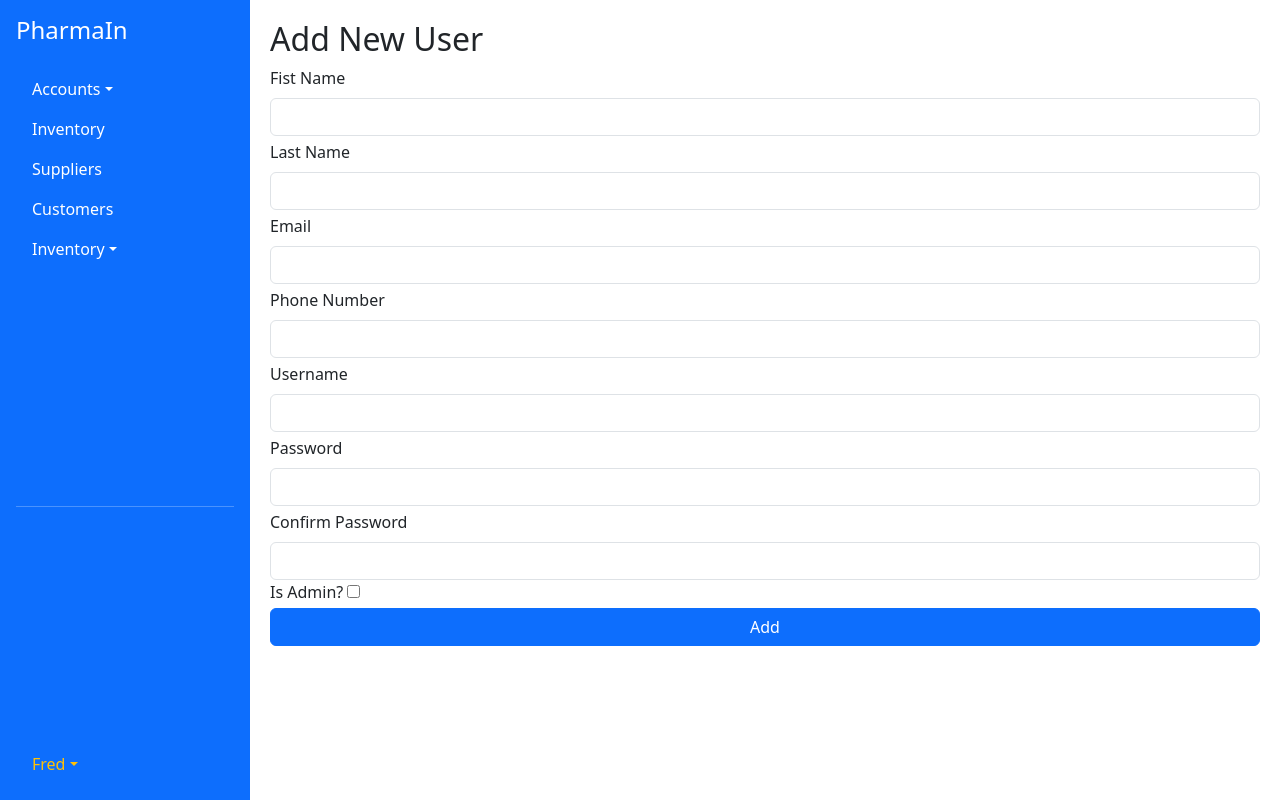
After one commit to Stephen-Awuor/PharmaIn, a Django app: page /new-user/ in a window 1280 px wide. The commit adds this page. Run offline with Django 5.2, Linux system fonts and the light colour scheme; a user stored in the database is signed in; some libraries are stand-ins or nearby versions.

Commit message:
worked on: Admin can noe update user details, a logged in user can view his details

```diff
--- a/accounts/forms.py
+++ b/accounts/forms.py
@@ -4,9 +4,50 @@ from django.contrib.auth.forms import AuthenticationForm
 from .models import User
 
 class CreateUserForm(UserCreationForm):
+    is_staff = forms.BooleanField(required=False, label="Is Admin?")
     class Meta:
         model = User
-        fields = ['first_name', 'last_name', 'email', 'phone_number', 'username', 'password1', 'password2']
+        fields = ['first_name', 'last_name', 'email', 'phone_number', 'username', 'password1', 'password2', 'is_staff']
 
 class EmailLoginForm(AuthenticationForm):
     username = forms.EmailField(label="Email", widget=forms.EmailInput(attrs={'class': 'form-control'}))
+
+class UpdateUserForm(forms.ModelForm):
+    is_staff = forms.BooleanField(required=False, label="Is Admin?")
+    new_password = forms.CharField(
+        required=False,
+        label="New Password",
+        widget=forms.PasswordInput(attrs={'class': 'form-control'}),
+        help_text="Leave blank to keep current password."
+    )
+    confirm_password = forms.CharField(
+        required=False,
+        label="Confirm Password",
+        widget=forms.PasswordInput(attrs={'class': 'form-control'})
+    )
+
+    class Meta:
+        model = User
+        fields = ['first_name', 'last_name', 'email', 'phone_number', 'username', 'is_staff']
+
+    def clean(self):
+        cleaned_data = super().clean()
+        password = cleaned_data.get("new_password")
+        confirm = cleaned_data.get("confirm_password")
+        if password and password != confirm:
+            self.add_error("confirm_password", "Passwords do not match.")
+        return cleaned_data
+
+    def save(self, commit=True):
+        user = super().save(commit=False)
+        password = self.cleaned_data.get('new_password')
+        if password:
+            user.set_password(password)
+        if commit:
+            user.save()
+        return user
+
+class EditMyProfileForm(forms.ModelForm):
+    class Meta:
+        model = User
+        fields = ['first_name', 'last_name', 'email']
--- a/accounts/views.py
+++ b/accounts/views.py
@@ -4,6 +4,10 @@ from .forms import CreateUserForm
 from django.contrib.auth.decorators import login_required
 from django.contrib.auth import logout
 from .models import User
+from django.shortcuts import render, get_object_or_404, redirect
+from django.contrib.auth.decorators import user_passes_test
+from .forms import UpdateUserForm
+from .forms import EditMyProfileForm
 
 def register(request):
     form = CreateUserForm()
@@ -27,3 +31,47 @@ def logoutUser(request):
 def users_list(request):
     users = User.objects.all()
     return render(request, 'accounts/users.html', {'users': users})
+
+@login_required
+def addUser(request):
+    if request.method == 'POST':
+        form = CreateUserForm(request.POST)
+        if form.is_valid():
+            user = form.save(commit=False)
+            user.is_staff = form.cleaned_data['is_staff']  # Set admin flag
+            user.save()
+            messages.success(request, 'User created successfully.')
+            return redirect('users')
+    else:
+        form = CreateUserForm()
+    return render(request, 'accounts/new_user.html', {'form': form})
+
+@user_passes_test(lambda u: u.is_staff)
+def editUser(request, user_id):
+    user_obj = get_object_or_404(User, pk=user_id)
+    form = UpdateUserForm(request.POST or None, instance=user_obj)
+    if request.method == 'POST' and form.is_valid():
+        form.save()
+        return redirect('users')
+    return render(request, 'accounts/edit_user.html', {'form': form, 'user_obj': user_obj})
+
+@user_passes_test(lambda u: u.is_staff)
+def deleteUser(request, user_id):
+    user_obj = get_object_or_404(User, pk=user_id)
+    if request.method == "POST":
+        user_obj.delete()
+        return redirect('users')
+    return render(request, 'accounts/confirm_delete_user.html', {'user_obj': user_obj})
+
+@login_required
+def edit_my_profile(request):
+    user = request.user
+    if request.method == 'POST':
+        form = EditMyProfileForm(request.POST, instance=user)
+        if form.is_valid():
+            form.save()
+            messages.success(request, 'Your profile has been updated.')
+            return redirect('edit_profile')
+    else:
+        form = EditMyProfileForm(instance=user)
+    return render(request, 'accounts/edit_profile.html', {'form': form})
--- a/pharmain/settings.py
+++ b/pharmain/settings.py
@@ -42,6 +42,7 @@ INSTALLED_APPS = [
     'inventory',
     'sales',
     'suppliers',
+    'widget_tweaks',
 ]
 
 MIDDLEWARE = [
--- a/pharmain/urls.py
+++ b/pharmain/urls.py
@@ -24,8 +24,13 @@ urlpatterns = [
     path('admin/', admin.site.urls),
     path('', lambda request: redirect('login')),
     path('login/', auth_views.LoginView.as_view(template_name='accounts/login.html'), name='login'),
-     path('logout/', account_views.logoutUser, name="logout"),
+    path('logout/', account_views.logoutUser, name="logout"),
     path('register/', account_views.register, name='register'),
     path('dashboard/', account_views.dashboard, name='dashboard'),
     path('users/', account_views.users_list, name='users'),
+    path('new-user/', account_views.addUser, name='new-user'),
+    path('users/<int:user_id>/edit/', account_views.editUser, name='edit-user'),
+    path('users/<int:user_id>/delete/', account_views.deleteUser, name='delete-user'),
+    path('my-profile/edit/', account_views.edit_my_profile, name='update-profile'),
+
 ]
--- /dev/null
+++ b/templates/accounts/new_user.html
@@ -0,0 +1,73 @@
+
+{% extends 'base/main.html' %}
+{% block content %}
+
+  <div class="register-container">
+    <h2 class="form-title">Add New User</h2>
+    <form class="form" action="" method="POST">
+      {% csrf_token %}
+
+      <div class="mb-1">
+        <label for="id_email" class="form-label">Fist Name</label>
+        <input type="text" name="first_name" class="form-control" id="first_name" required>
+      </div>
+
+      <div class="mb-1">
+        <label for="id_email" class="form-label">Last Name</label>
+        <input type="text" name="last_name" class="form-control" id="last_name" required>
+      </div>
+
+      <div class="mb-1">
+        <label for="id_email" class="form-label">Email</label>
+        <input type="email" name="email" class="form-control" id="id_email" required>
+      </div>
+
+      <div class="mb-1">
+        <label for="id_email" class="form-label">Phone Number</label>
+        <input type="text" name="phone_number" class="form-control" id="phone_number" required>
+      </div>
+
+      <div class="mb-1">
+        <label for="id_email" class="form-label">Username</label>
+        <input type="text name="username" class="form-control" id="username" required>
+      </div>
+
+      <div class="mb-1">
+        <label for="id_password1" class="form-label">Password</label>
+        <input type="password" name="password1" class="form-control" id="id_password1" required>
+      </div>
+
+      <div class="mb-1">
+        <label for="id_password2" class="form-label">Confirm Password</label>
+        <input type="password" name="password2" class="form-control" id="id_password2" required>
+
+         {{ form.is_staff.label_tag }}
+        {{ form.is_staff }}
+    </div>
+
+      <button type="submit" class="btn btn-primary w-100">Add</button>
+    </form>
+
+    {% if form.errors %}
+      <div class="alert alert-danger mt-3">
+        {% for field in form %}
+          {% for error in field.errors %}
+            <div>{{ error }}</div>
+          {% endfor %}
+        {% endfor %}
+        {% for error in form.non_field_errors %}
+          <div>{{ error }}</div>
+        {% endfor %}
+      </div>
+    {% endif %}
+
+    {% if messages %}
+      <div class="alert alert-info mt-3">
+        {% for message in messages %}
+          <div>{{ message }}</div>
+        {% endfor %}
+      </div>
+    {% endif %}
+  </div>
+
+  {% endblock %}
--- a/templates/base/main.html
+++ b/templates/base/main.html
@@ -23,7 +23,7 @@
     }
 
     .sidebar .nav-link.active {
-      background-color: rgba(255,255,255,0.1);
+      background-color: rgba(241, 17, 17, 0.925);
     }
 
     .main-content {
@@ -51,7 +51,7 @@
     <h4 class="mb-4">PharmaIn</h4>
 
     <ul class="nav nav-pills flex-column mb-auto">
-
+      {% if request.user.is_staff %}
       <li class="nav-item dropdown">
         <a class="nav-link dropdown-toggle" data-bs-toggle="dropdown" href="#">Accounts</a>
         <ul class="dropdown-menu">
@@ -62,7 +62,7 @@
       <li class="nav-item">
         <a class="nav-link" href="#">Inventory</a>
       </li>
-
+ {% endif %}
       <li class="nav-item">
         <a class="nav-link" href="#">Suppliers</a>
       </li>
@@ -88,7 +88,7 @@
         <li class="nav-item dropdown">
           <a class="nav-link dropdown-toggle text-warning" data-bs-toggle="dropdown" href="#">{{ user.username }}</a>
           <ul class="dropdown-menu">
-            <li><a class="dropdown-item text-warning" href="#">Profile</a></li>
+            <li><a class="dropdown-item text-warning" href="{% url 'update-profile' %}">My Details</a></li>
             <li><hr class="dropdown-divider"></li>
             <li><a class="dropdown-item text-warning" href="{% url 'logout' %}">Logout</a></li>
           </ul>
```
Also changed, not shown: templates/accounts/confirm_delete_user.html (added, +19 -0 lines), templates/accounts/edit_profile.html (added, +30 -0 lines), templates/accounts/edit_user.html (added, +43 -0 lines), templates/accounts/login.html (+8 -2 lines), templates/accounts/users.html (+10 -8 lines), db.sqlite3.
